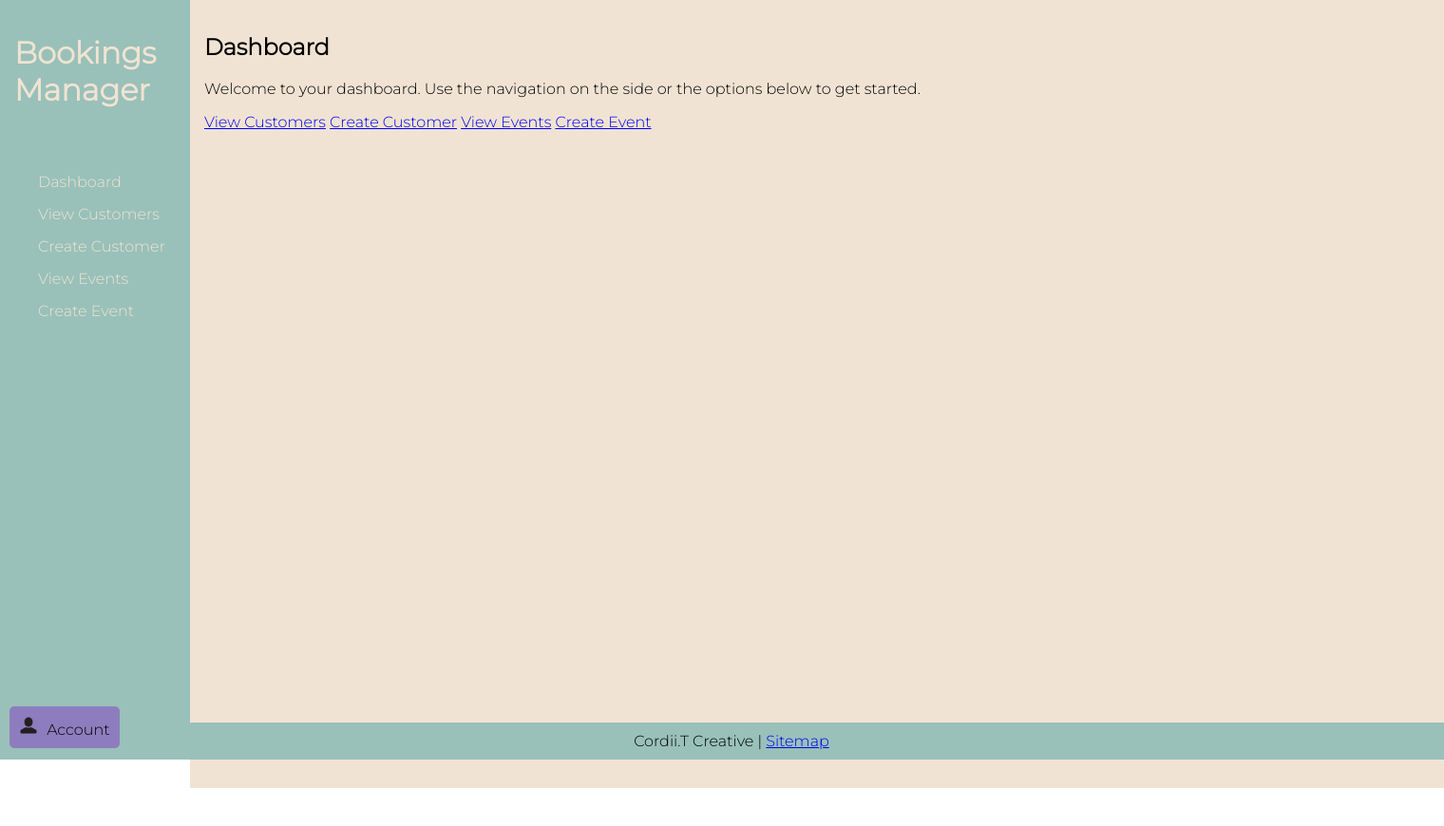
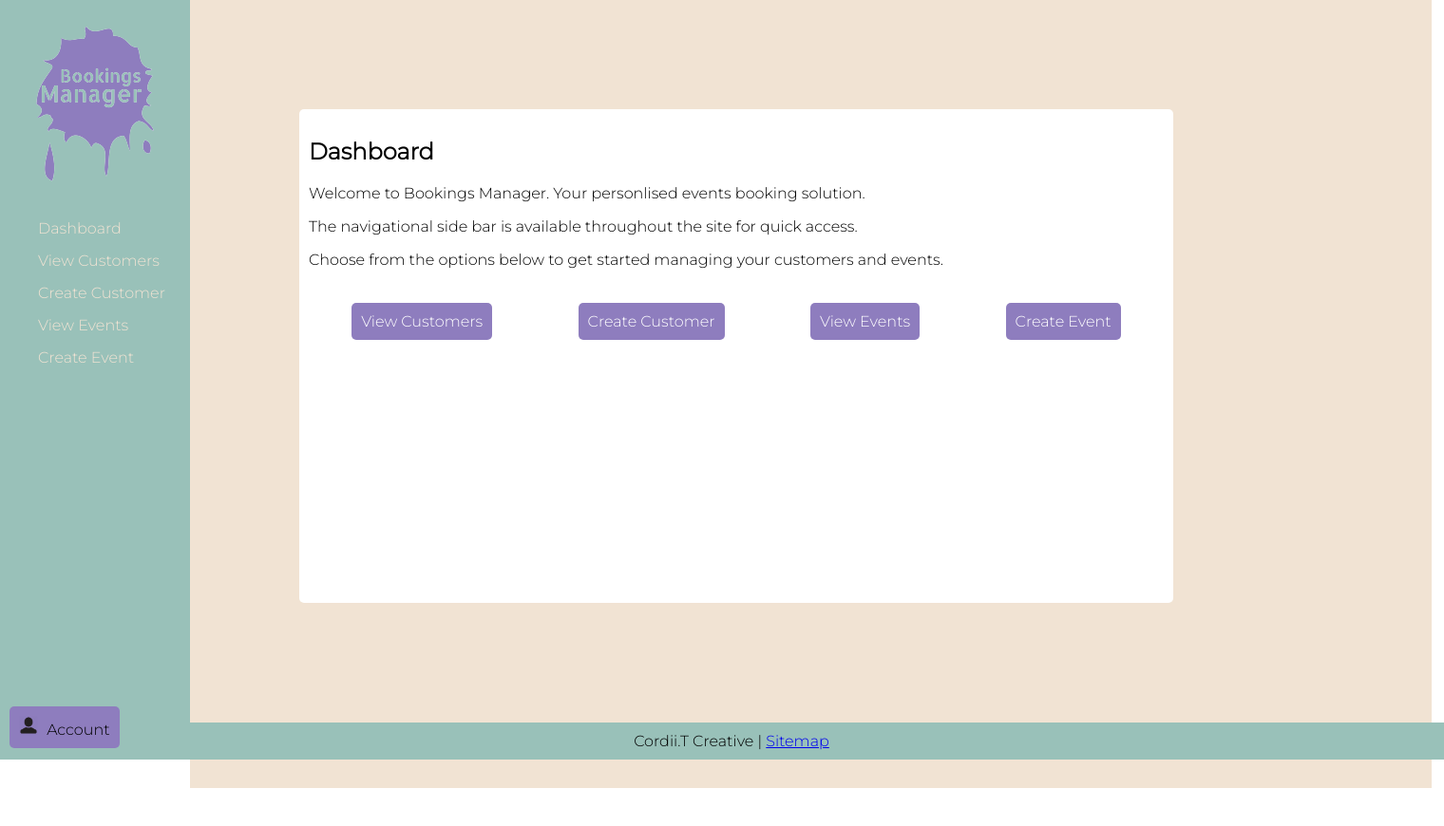
Before and after one commit to CordiiT14/Bookings_Manager, a Flask app: page / in a window 1520 px wide; the page is wider, and only the part inside the window is pictured. Shown: that part at 95% size. Run offline with Flask 2, Linux system fonts and the light colour scheme.

Commit message:
css added to dashboard, event listing and customer listing.'

```diff
--- a/static/style.css
+++ b/static/style.css
@@ -11,9 +11,8 @@
 
 }
 
-header {
-    padding: 15px;
-    color: #F1E3D3;
+header img {
+    margin:0;
 }
 
 .side-bar li {
@@ -55,7 +54,7 @@ header {
     background-color: #F1E3D3;
     margin-left: 200px;
     margin-bottom: 40px;
-    width: 100%;
+    width: 84%;
     min-height: 100%;
     padding: 15px;
 
@@ -78,30 +77,58 @@ footer {
 
 }
 
-
- .main-site-container {
+.main-site-container {
     font-family: Montserrat, sans-serif;
 }
 
+
+/* HOME/DASHBOARD STYLE */
+
+.home-dashboard {
+    background-color: white;
+    max-width: 900px;
+    height: 500px;
+    border-radius: 5px;
+    padding: 10px;
+    margin: 100px;
+
+}
+
+.container-for-selection {
+    display: flex;
+    flex-wrap: wrap;
+    justify-content: space-around;
+
+}
+
+.container-for-selection a {
+    background-color: #8E7DBE;
+    padding: 10px;
+    margin: 20px;
+    border-radius: 5px;
+    color: white;
+    text-decoration: none;
+}
+
+.container-for-selection a:hover {
+    background-color: #99C1B9;
+}
 
 /* EVENTS PAGE STYLES */
 
 .cards {
     display: flex;
     flex-flow: row wrap;
+    justify-content: flex-start;
 }
 
-.card-item {
-    display: flex;
-    flex-wrap: wrap;
 
-}
 
 .event-card {
     background-color: white;
     border-radius: 5px;
     padding: 5px;
-    margin: 10px;
+    margin: 20px;
     max-height: 400px;
     width: 300px
 }
--- a/templates/base.html
+++ b/templates/base.html
@@ -8,7 +8,7 @@
     <div class="main-site-container">
         <div class="side-bar">
             <header>
-                <h1>Bookings Manager</h1>
+                <img src="/static/images/bookingsmanagerlogo-removebg-preview.png">
             </header>
                 <nav>
                 <ul>
--- a/templates/customers/index.html
+++ b/templates/customers/index.html
@@ -17,8 +17,8 @@
                         <th> {{ customer.id }} </th>
                         <td>{{ customer.full_name(customer) }}</td>
                         <td>{{ customer.email }}</td>
-                        <td><a href="/customers/{{ customer.id }}">Go to Customer</a>
-                        <a href="/customers/{{customer.id}}/delete">Delete customer</a>
+                        <td><a class="view-customer" href="/customers/{{ customer.id }}">Go to Customer</a>
+                        <a class="delete"href="/customers/{{customer.id}}/delete">Delete customer</a>
                     </td>
                     </tr>
                 {% endfor %}
--- a/templates/events/index.html
+++ b/templates/events/index.html
@@ -3,7 +3,7 @@
 
 <h2>All Events</h2>
 <div class="cards">
-    <li class="card-item"></li>
+
     {% for event in all_events %}
 
         <div class="event-card">
@@ -26,6 +26,6 @@
         </div>
 
     {% endfor %}
-    </li>
+
 </div>
 {% endblock %}
--- a/templates/index.html
+++ b/templates/index.html
@@ -1,12 +1,16 @@
 {% extends "base.html" %}
 {% block content %}
 
+    <div class="home-dashboard">
         <h2>Dashboard</h2>
-<p>Welcome to your dashboard. Use the navigation on the side or the options below to get started. </p>
+        <p>Welcome to Bookings Manager. Your personlised events booking solution. </p>
+        <p>The navigational side bar is available throughout the site for quick access.</p>
+        <p>Choose from the options below to get started managing your customers and events.</p>
         <div class="container-for-selection">
             <a href="/customers">View Customers</a>
             <a href="/customers/new">Create Customer</a>
             <a href="/events">View Events</a>
             <a href="/events/new">Create Event</a>
         </div>
+    </div>
 {% endblock %}
```
Also changed, not shown: other parts of static/style.css (+37 -0 lines), static/images/bookingsmanagerlogo-removebg-preview.png (added). Lines whose indentation alone changed are shown as unchanged.
